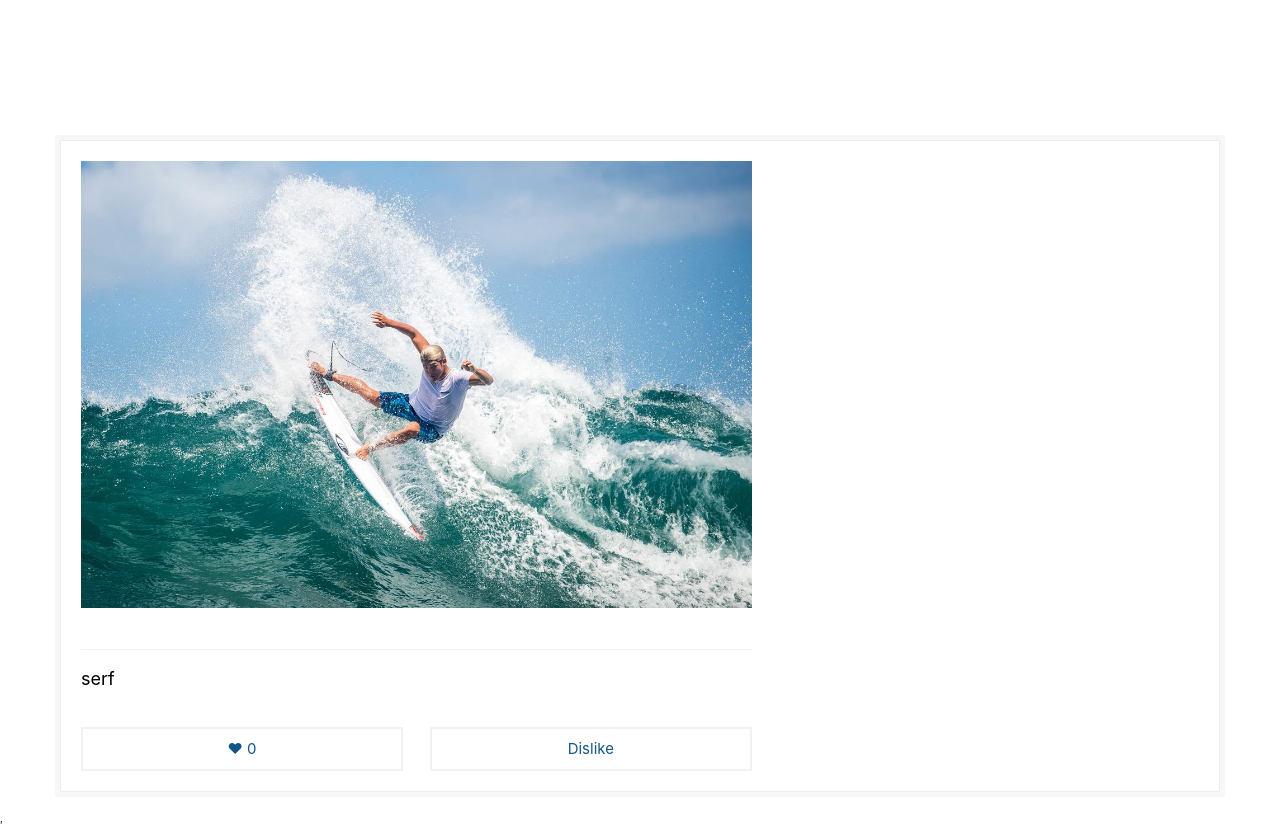
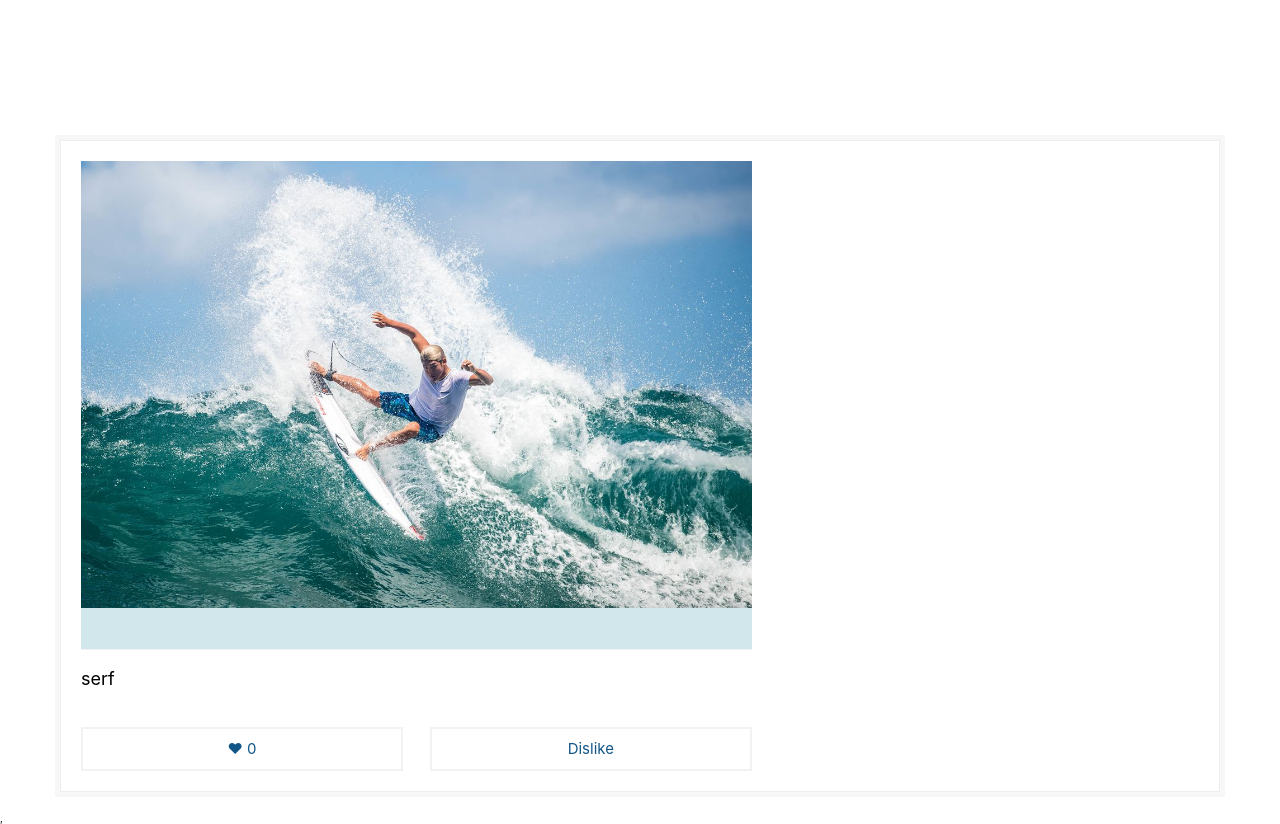
Before and after one commit to avshir/react-ts-redux-basic-03, a React (Create React App) app: page / in a window 1280 px wide. Built offline with nearby package versions, Linux system fonts and the light colour scheme.

Commit message:
fix: update style.css

```diff
--- a/src/App.css
+++ b/src/App.css
@@ -81,6 +81,7 @@ input {
   border-bottom: 1px solid #f2f2f2;
   outline: none;
   resize: vertical;
+  background-color: rgba(34, 134, 161, 0.2)
 }
 .loader-styles {
   position: absolute;
```
